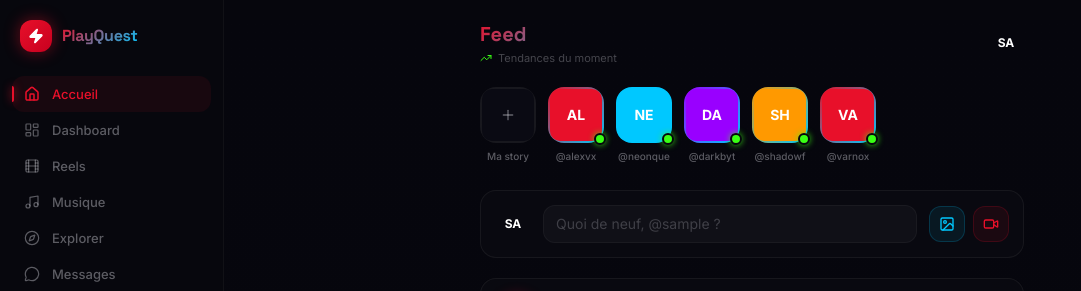
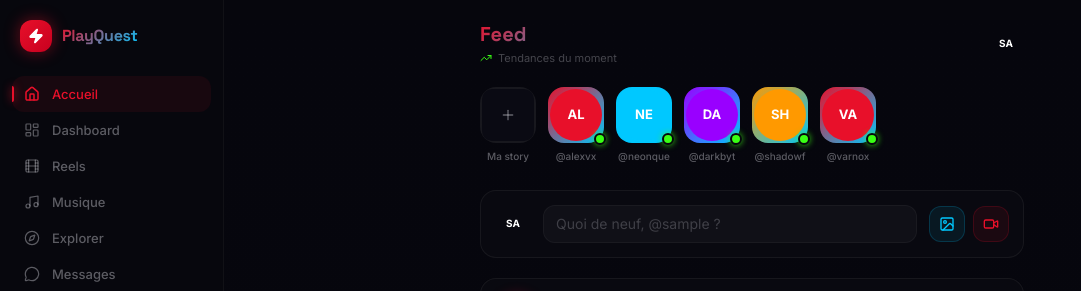
Before and after one commit to Med12-q/PlayQuest, a React (Vite) app in the folder artifacts/playquest/: page /feed in a window 1280 px wide. Shown: the top 291 px of the page, without its empty margins (0-1081 px from the left). Built offline with nearby package versions, Linux system fonts and the light colour scheme; sample sign-in values are in the browser's storage.

Commit message:
feat: update artifacts/playquest/src/pages/feed.tsx

```diff
--- a/artifacts/playquest/src/pages/feed.tsx
+++ b/artifacts/playquest/src/pages/feed.tsx
@@ -1,10 +1,12 @@
 import { useState, useEffect, useRef } from "react";
 import { motion, AnimatePresence } from "framer-motion";
 import { Heart, MessageCircle, Share2, Bookmark, Plus, Image, Video, X, Send, MoreHorizontal, Zap, TrendingUp, Play } from "lucide-react";
+import { Link } from "wouter";
 import Layout from "@/components/Layout";
 import { useAuth } from "@/contexts/AuthContext";
 import { store, Post, User } from "@/lib/store";
 import { getInitials, formatTimeAgo } from "@/lib/utils";
+import { UserAvatar } from "@/components/UserAvatar";
 
 interface PostWithUser extends Post { user: User | null; liked: boolean; }
 
@@ -32,9 +34,13 @@ function StoryCircle({ user, isOwn }: { user: User; isOwn?: boolean }) {
     <motion.div whileHover={{ scale: 1.06 }} whileTap={{ scale: 0.93 }} className="flex flex-col items-center gap-1.5 cursor-pointer flex-shrink-0">
       <div className="relative">
         <div className="w-14 h-14 rounded-2xl p-[2px]" style={{ background: isOwn ? "rgba(255,255,255,0.07)" : `linear-gradient(135deg,${user.avatarColor},#00c8ff)` }}>
-          <div className="w-full h-full rounded-[10px] flex items-center justify-center font-bold text-white text-sm" style={{ background: isOwn ? "rgba(10,10,18,0.95)" : user.avatarColor }}>
-            {isOwn ? <Plus className="w-4 h-4 text-[#e8e8f0]/40" /> : getInitials(user.username)}
-          </div>
+          {isOwn ? (
+            <div className="w-full h-full rounded-[10px] flex items-center justify-center" style={{ background: "rgba(10,10,18,0.95)" }}>
+              <Plus className="w-4 h-4 text-[#e8e8f0]/40" />
+            </div>
+          ) : (
+            <UserAvatar user={user} size="md" square className="w-full h-full rounded-[10px]" style={{ boxShadow: "none" }} />
+          )}
         </div>
         {!isOwn && <div className="absolute -bottom-0.5 -right-0.5 w-3 h-3 rounded-full border-[2px] border-[#06060d]" style={{ background: "#39ff14", boxShadow: "0 0 6px rgba(57,255,20,0.8)" }} />}
       </div>
@@ -105,9 +111,8 @@ function PostCard({ post, onLike, onComment }: { post: PostWithUser; onLike: (id
       {/* Header */}
       <div className="flex items-center gap-3 p-4 pb-3">
         <div className="relative">
-          <div className="w-10 h-10 rounded-full flex items-center justify-center text-[13px] font-bold text-white" style={{ background: post.user?.avatarColor || "#444", boxShadow: `0 0 14px ${post.user?.avatarColor || "#444"}50` }}>
-            {getInitials(post.user?.username || "?")}
-          </div>
+          {post.user && <UserAvatar user={post.user} size="md" />}
+          {!post.user && <div className="w-10 h-10 rounded-full bg-[#444]" />}
           <div className="absolute -bottom-0.5 -right-0.5 w-3 h-3 rounded-full border-[2px] border-[#0a0a11]" style={{ background: "#39ff14", boxShadow: "0 0 6px rgba(57,255,20,0.7)" }} />
         </div>
         <div className="flex-1">
@@ -186,7 +191,7 @@ function PostCard({ post, onLike, onComment }: { post: PostWithUser; onLike: (id
                 const cu = store.getUserById(c.userId);
                 return (
                   <div key={i} className="flex gap-2.5">
-                    <div className="w-6 h-6 rounded-full flex items-center justify-center text-[9px] font-bold text-white flex-shrink-0" style={{ background: cu?.avatarColor || "#444" }}>{getInitials(cu?.username || "?")}</div>
+                    {cu ? <UserAvatar user={cu} size="xs" /> : <div className="w-6 h-6 rounded-full bg-[#444] flex-shrink-0" />}
                     <div className="flex-1 rounded-xl px-2.5 py-1.5" style={{ background: "rgba(255,255,255,0.04)" }}>
                       <span className="text-xs font-semibold text-[#e8e8f0]/60 mr-1.5">@{cu?.username}</span>
                       <span className="text-xs text-[#e8e8f0]/50">{c.content}</span>
@@ -281,9 +286,9 @@ export default function FeedPage() {
                 <TrendingUp className="w-3 h-3 text-[#39ff14]" /> Tendances du moment
               </p>
             </div>
-            <div className="w-9 h-9 rounded-full flex items-center justify-center text-xs font-bold text-white" style={{ background: currentUser.avatarColor, boxShadow: `0 0 14px ${currentUser.avatarColor}70` }}>
-              {getInitials(currentUser.username)}
-            </div>
+            <Link to={`/profile/${currentUser.username}`}>
+              <UserAvatar user={currentUser} size="sm" style={{ boxShadow: `0 0 14px ${currentUser.avatarColor}70`, width: "36px", height: "36px" }} />
+            </Link>
           </div>
 
           {/* Stories */}
@@ -296,9 +301,7 @@ export default function FeedPage() {
 
           {/* Compose bar */}
           <div className="mb-5 p-3.5 rounded-2xl flex items-center gap-3" style={{ background: "rgba(10,10,17,0.92)", border: "1px solid rgba(255,255,255,0.055)" }}>
-            <div className="w-9 h-9 rounded-full flex items-center justify-center text-xs font-bold text-white flex-shrink-0" style={{ background: currentUser.avatarColor, boxShadow: `0 0 10px ${currentUser.avatarColor}50` }}>
-              {getInitials(currentUser.username)}
-            </div>
+            <UserAvatar user={currentUser} size="sm" style={{ width: "36px", height: "36px" }} />
             <motion.div whileTap={{ scale: 0.99 }} className="flex-1 text-sm text-[#e8e8f0]/22 cursor-pointer py-2 px-3 rounded-xl select-none" style={{ background: "rgba(255,255,255,0.03)", border: "1px solid rgba(255,255,255,0.04)" }} onClick={() => setShowNewPost(true)}>
               Quoi de neuf, @{currentUser.username} ?
             </motion.div>
@@ -326,9 +329,7 @@ export default function FeedPage() {
                     </button>
                   </div>
                   <div className="flex gap-3 mb-4">
-                    <div className="w-9 h-9 rounded-full flex items-center justify-center text-xs font-bold text-white flex-shrink-0" style={{ background: currentUser.avatarColor }}>
-                      {getInitials(currentUser.username)}
-                    </div>
+                    <UserAvatar user={currentUser} size="sm" style={{ width: "36px", height: "36px" }} />
                     <textarea value={newContent} onChange={e => setNewContent(e.target.value)} placeholder="Partage quelque chose d'incroyable…" rows={4} className="flex-1 resize-none text-sm bg-transparent text-[#e8e8f0] placeholder:text-[#e8e8f0]/20 outline-none leading-relaxed" />
                   </div>
                   {newImage && (
```
